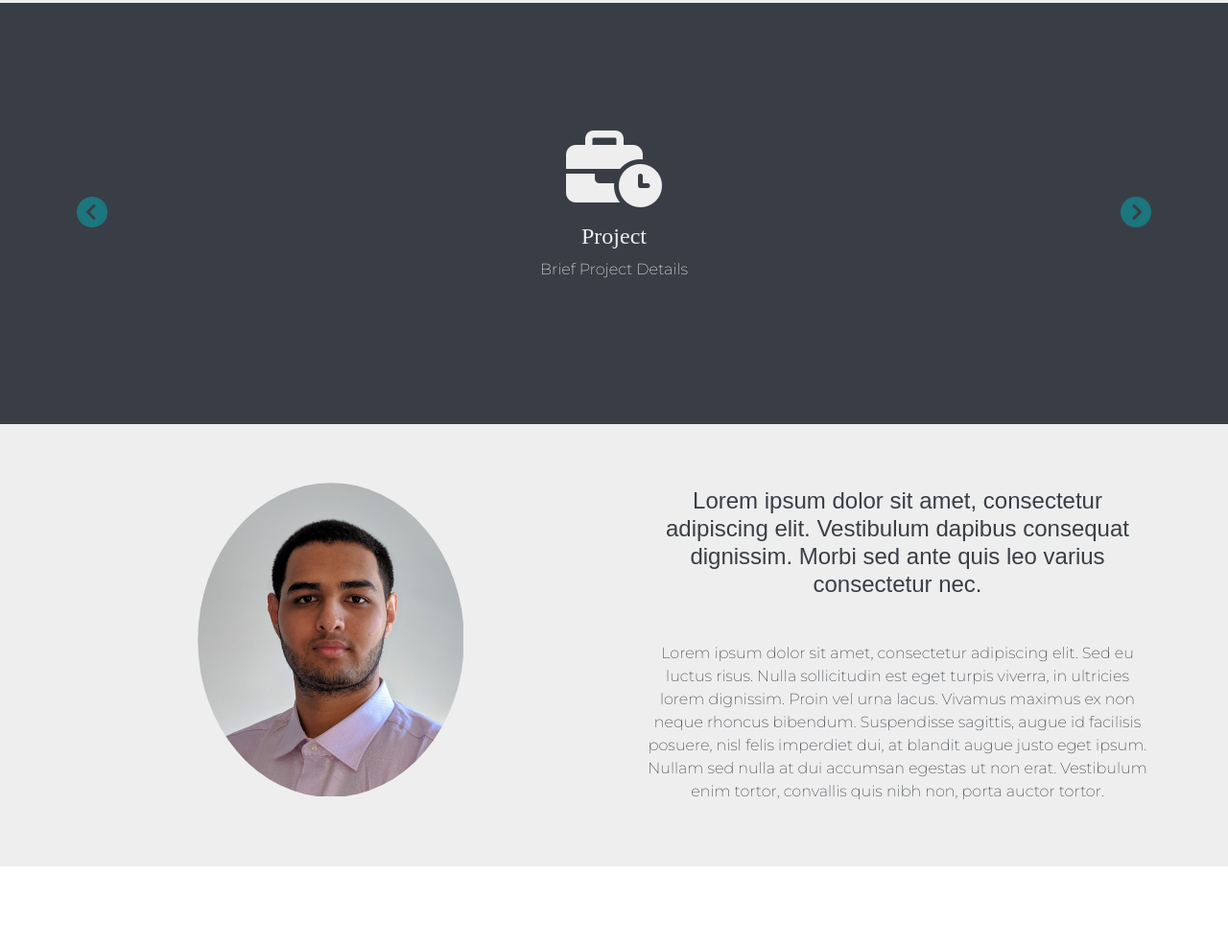
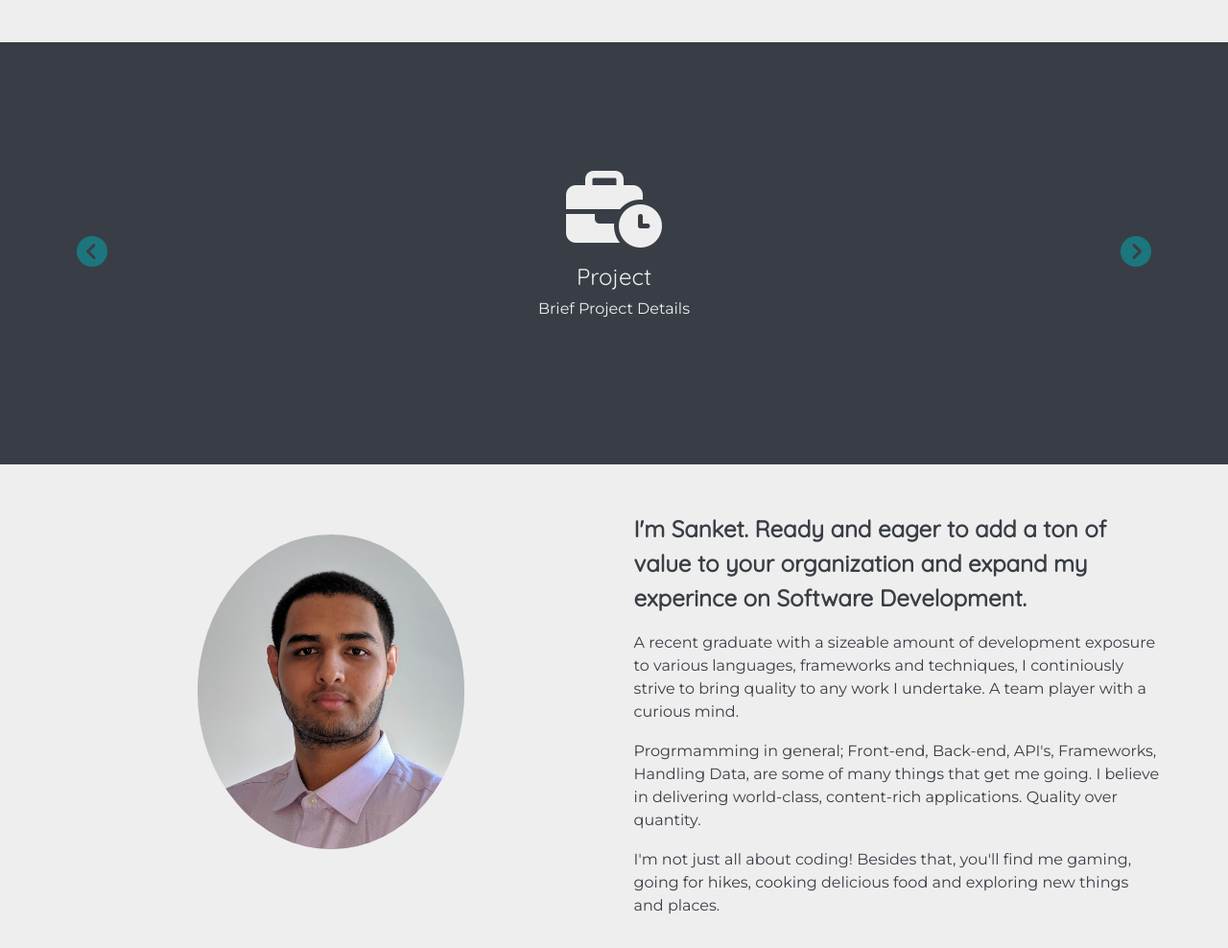
Before and after one commit to P-Sanket/Personal_Site, a plain HTML site: page index.html in a window 1280 px wide. Shown: the part 1324-2312 px from the top of the page at 96% size. Before the commit the page ends 2227 px from the top, so only its background shows below. Drawn offline with nearby package versions, Linux system fonts and the light colour scheme; a script that the page names is missing.

Commit message:
Cleaned Code files, About Section. Changed font.

```diff
--- a/index.html
+++ b/index.html
@@ -21,7 +21,11 @@
       rel="stylesheet"
     />
     <link
-      href="https://fonts.googleapis.com/css2?family=Montserrat:wght@200&display=swap"
+      href="https://fonts.googleapis.com/css2?family=Montserrat&display=swap"
+      rel="stylesheet"
+    />
+    <link
+      href="https://fonts.googleapis.com/css2?family=Quicksand&display=swap"
       rel="stylesheet"
     />
 
@@ -53,43 +57,7 @@
       src="https://cdnjs.cloudflare.com/ajax/libs/particlesjs/2.2.2/particles.min.js"
       crossorigin="anonymous"
     ></script>
-    <script>
-      window.onload = function () {
-        Particles.init({
-          //normal options
-          selector: ".background",
-          maxParticles: 50,
-          connectParticles: false,
-          color: "#00adb5",
-          sizeVariations: 7.5,
-
-          //options for breakpoints
-          responsive: [
-            {
-              breakpoint: 768,
-              options: {
-                maxParticles: 20,
-                color: "#00adb5",
-                connectParticles: false,
-              },
-            },
-            {
-              breakpoint: 425,
-              options: {
-                maxParticles: 15,
-                connectParticles: false,
-              },
-            },
-            {
-              breakpoint: 280,
-              options: {
-                maxParticles: 0,
-              },
-            },
-          ],
-        });
-      };
-    </script>
+    <script src="./particles.js"></script>
   </head>
 
   <body>
@@ -356,19 +324,25 @@
         </div>
         <div class="col-lg-6">
           <h3 class="about-intro-line">
-            Lorem ipsum dolor sit amet, consectetur adipiscing elit. Vestibulum
-            dapibus consequat dignissim. Morbi sed ante quis leo varius
-            consectetur nec.
+            I'm Sanket. Ready and eager to add a ton of value to your
+            organization and expand my experince on Software Development.
           </h3>
           <p class="about-para">
-            Lorem ipsum dolor sit amet, consectetur adipiscing elit. Sed eu
-            luctus risus. Nulla sollicitudin est eget turpis viverra, in
-            ultricies lorem dignissim. Proin vel urna lacus. Vivamus maximus ex
-            non neque rhoncus bibendum. Suspendisse sagittis, augue id facilisis
-            posuere, nisl felis imperdiet dui, at blandit augue justo eget
-            ipsum. Nullam sed nulla at dui accumsan egestas ut non erat.
-            Vestibulum enim tortor, convallis quis nibh non, porta auctor
-            tortor.
+            A recent graduate with a sizeable amount of development exposure to
+            various languages, frameworks and techniques, I continiously strive
+            to bring quality to any work I undertake. A team player with a
+            curious mind.
+          </p>
+          <p class="about-para">
+            Progrmamming in general; Front-end, Back-end, API's, Frameworks,
+            Handling Data, are some of many things that get me going. I believe
+            in delivering world-class, content-rich applications. Quality over
+            quantity.
+          </p>
+          <p class="about-para">
+            I'm not just all about coding! Besides that, you'll find me gaming,
+            going for hikes, cooking delicious food and exploring new things and
+            places.
           </p>
         </div>
       </div>
--- /dev/null
+++ b/particles.js
@@ -0,0 +1,35 @@
+window.onload = function () {
+  Particles.init({
+    //normal options
+    selector: ".background",
+    maxParticles: 50,
+    connectParticles: false,
+    color: "#00adb5",
+    sizeVariations: 7.5,
+
+    //options for breakpoints
+    responsive: [
+      {
+        breakpoint: 768,
+        options: {
+          maxParticles: 20,
+          color: "#00adb5",
+          connectParticles: false,
+        },
+      },
+      {
+        breakpoint: 425,
+        options: {
+          maxParticles: 15,
+          connectParticles: false,
+        },
+      },
+      {
+        breakpoint: 280,
+        options: {
+          maxParticles: 0,
+        },
+      },
+    ],
+  });
+};
--- a/styles/styles.css
+++ b/styles/styles.css
@@ -7,13 +7,13 @@ body {
 
 h1 {
   font-family: "Sacramento", cursive;
-  font-size: 10vmax;
+  font-size: 10rem;
   padding: 1.5rem 0;
   margin: 1.2rem auto 0 auto;
 }
 
 h3 {
-  font-family: "Montserrat-Bold", sans-serif;
+  font-family: "Quicksand", sans-serif;
   font-size: 1.5rem;
 }
 
@@ -41,7 +41,7 @@ h3 {
 }
 
 .object-heading {
-  font-family: "Montserrat-Bold", serif;
+  font-family: "Quicksand", sans-serif;
 }
 
 /* Navigation Bar  and Landing Page*/
@@ -69,6 +69,7 @@ h3 {
 }
 
 .nav-link {
+  font-weight: 100;
   color: #00adb5;
 }
 
@@ -89,9 +90,9 @@ h3 {
 }
 
 .intro-line {
-  font-size: 1.5vmax;
+  font-size: 1rem;
   line-height: 1.5;
-  padding: 0 1.5rem 1.5rem;
+  padding: 0.5rem 1.5rem 1.5rem;
 }
 
 .background {
@@ -145,23 +146,32 @@ h3 {
   color: #393e46;
 }
 
+.about-content-pic {
+  padding: 2%;
+  text-align: center;
+}
+
 .profile-pic {
   width: 300px;
   height: 350px;
   border-radius: 100%;
   padding: 2%;
-  margin: 2%;
+  margin: auto;
 }
 
 .about-intro-line {
-  padding: 3%;
-  margin: 2% auto;
+  font-weight: 600;
+  text-align: left;
+  padding: 1%;
+  line-height: 1.5;
+  margin: 1% auto;
 }
 
 .about-para {
+  text-align: left;
   line-height: 1.5;
-  padding: 3%;
-  margin: 2% auto;
+  padding: 1%;
+  margin: 1% auto;
 }
 
 /* Media queries */
@@ -170,4 +180,12 @@ h3 {
     width: 50%;
     height: 100%;
   }
+
+  h1 {
+    font-size: 10vmax;
+  }
+
+  .intro-line {
+    font-size: 1.5vmax;
+  }
 }
```
